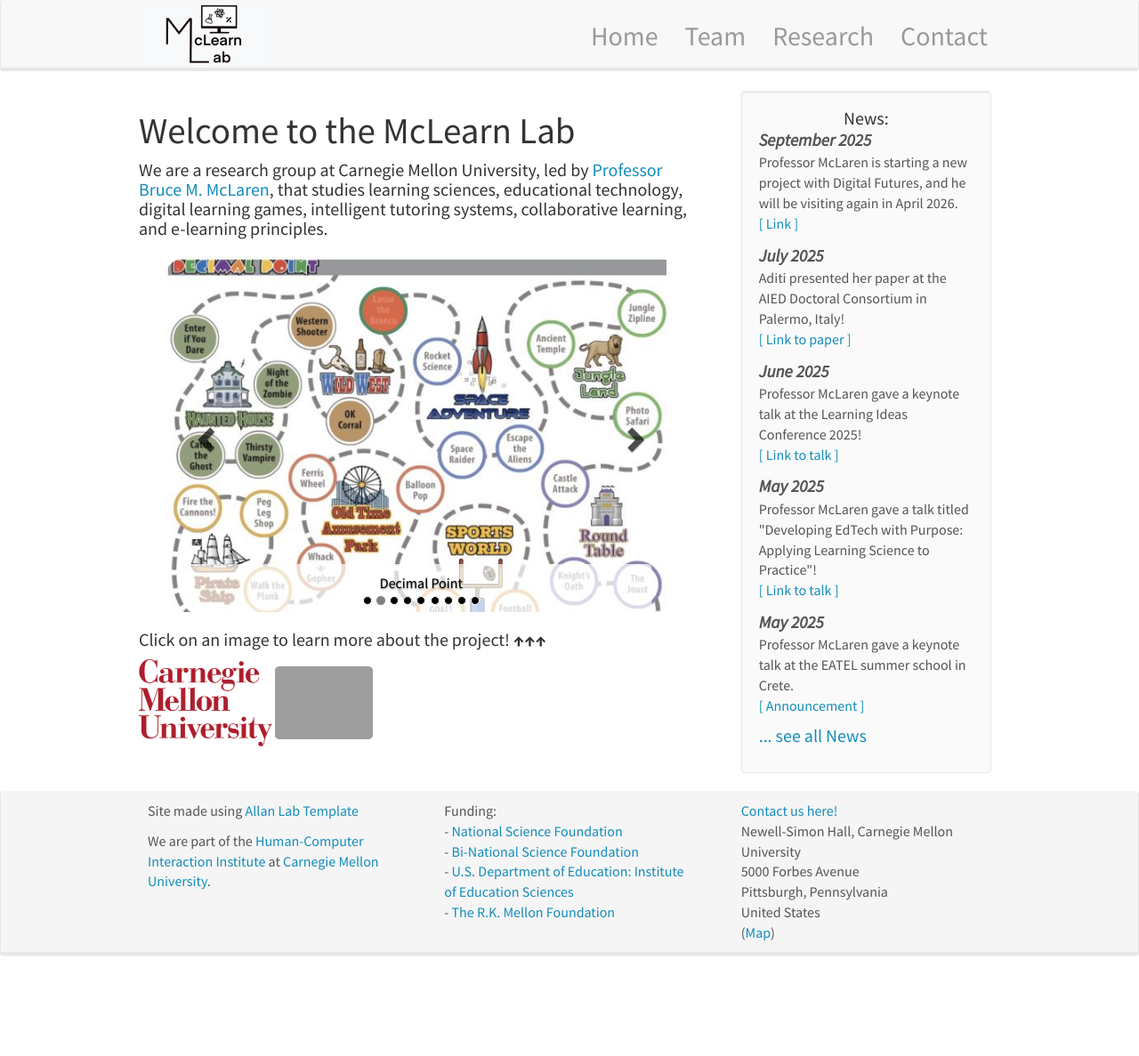
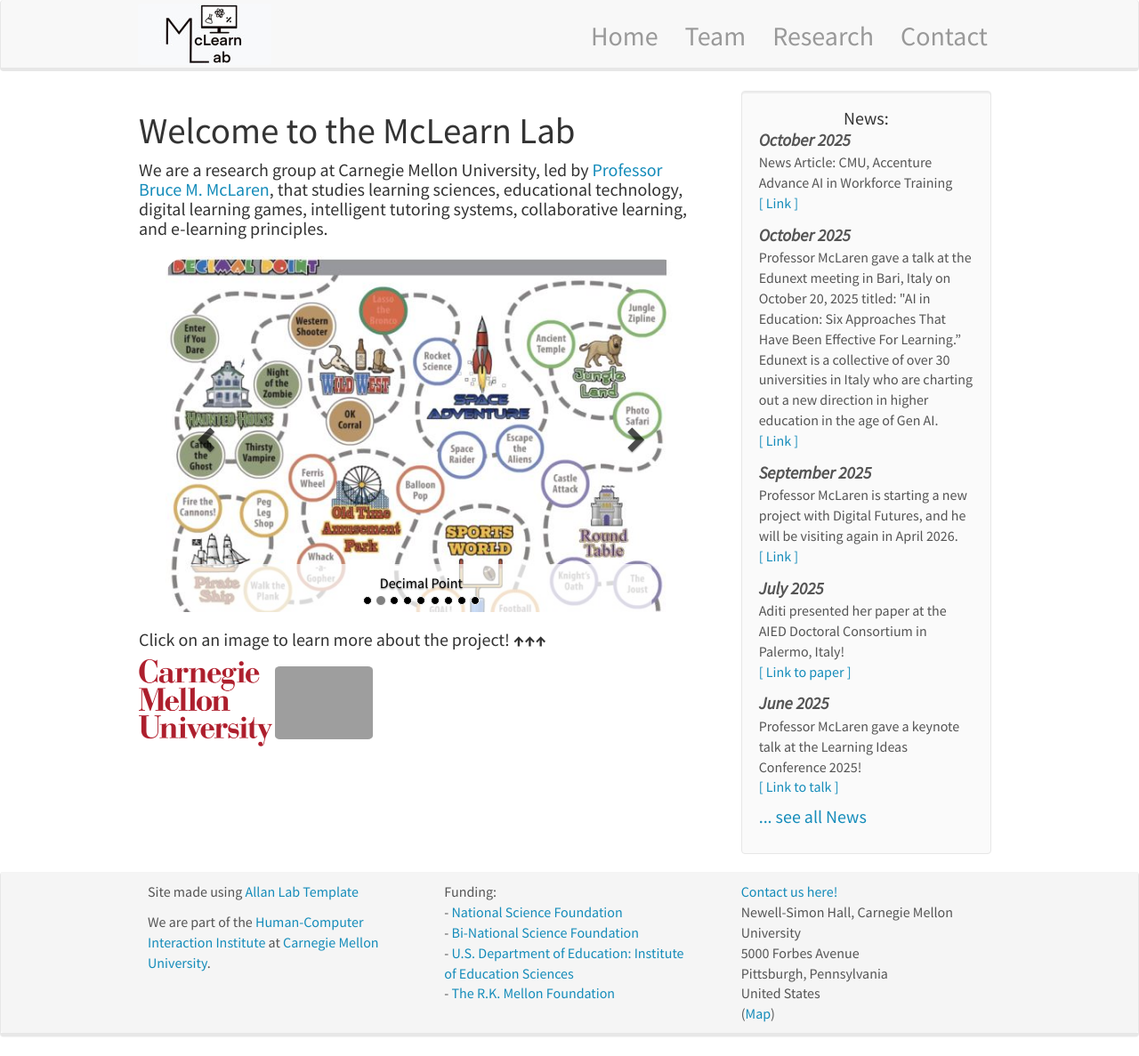
Before and after one commit to McLearn-Lab/McLearn-Lab.github.io, a Jekyll site: the page built from _pages/home.md, in a window 1280 px wide. Shown: the whole page at 89% size. Built offline with Jekyll 4.4.1, drawn with Linux system fonts in a browser that asks for light colours; nearby versions of some CDN libraries; before the commit the page ends 1096 px from its top, so only the background shows below that.

Commit message:
October 2025 news

```diff
--- a/_data/news.yml
+++ b/_data/news.yml
@@ -3,6 +3,19 @@
 #   link:
 #   link_text:
 #   frontpage: 1 or 0, depending whether to display on the front page of website (vs just in the all news section)
+
+- date: October 2025
+  headline: 'News Article: CMU, Accenture Advance AI in Workforce Training'
+  link: https://www.cs.cmu.edu/news/2025/cmu-accenture-advance-ai
+  link_text: '[ Link ]'
+  frontpage: 1
+
+- date: October 2025
+  headline: 'Professor McLaren gave a talk at the Edunext meeting in Bari, Italy on October 20, 2025 titled: "AI in Education: Six Approaches That Have Been Effective For Learning.” Edunext is a collective of over 30 universities in Italy who are charting out a new direction in higher education in the age of Gen AI.'
+  link: https://edunext.eu/
+  link_text: '[ Link ]'
+  frontpage: 1
+
 - date: September 2025
   headline: Professor McLaren is starting a new project with Digital Futures, and he will be visiting again in April 2026.
   link: https://www.digitalfutures.kth.se/mobility-projects/bruce-m-mclaren/
```
